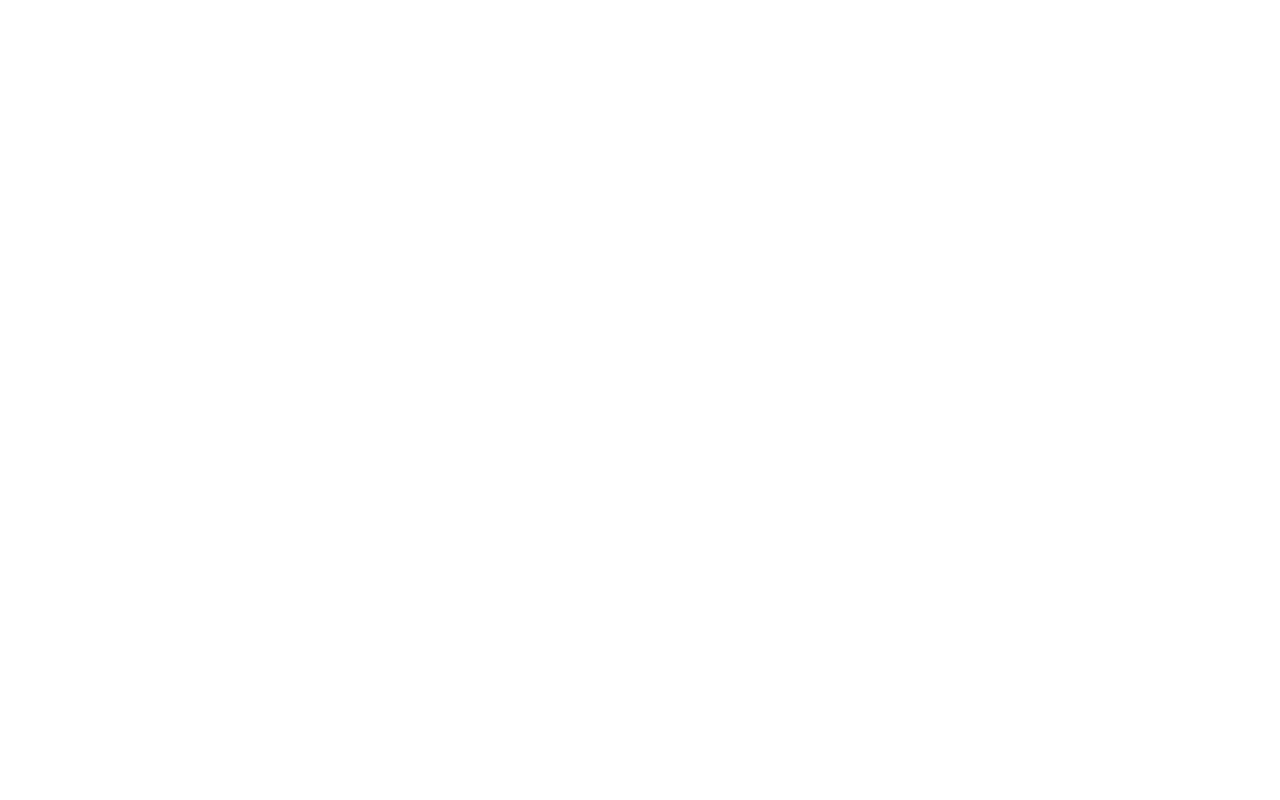
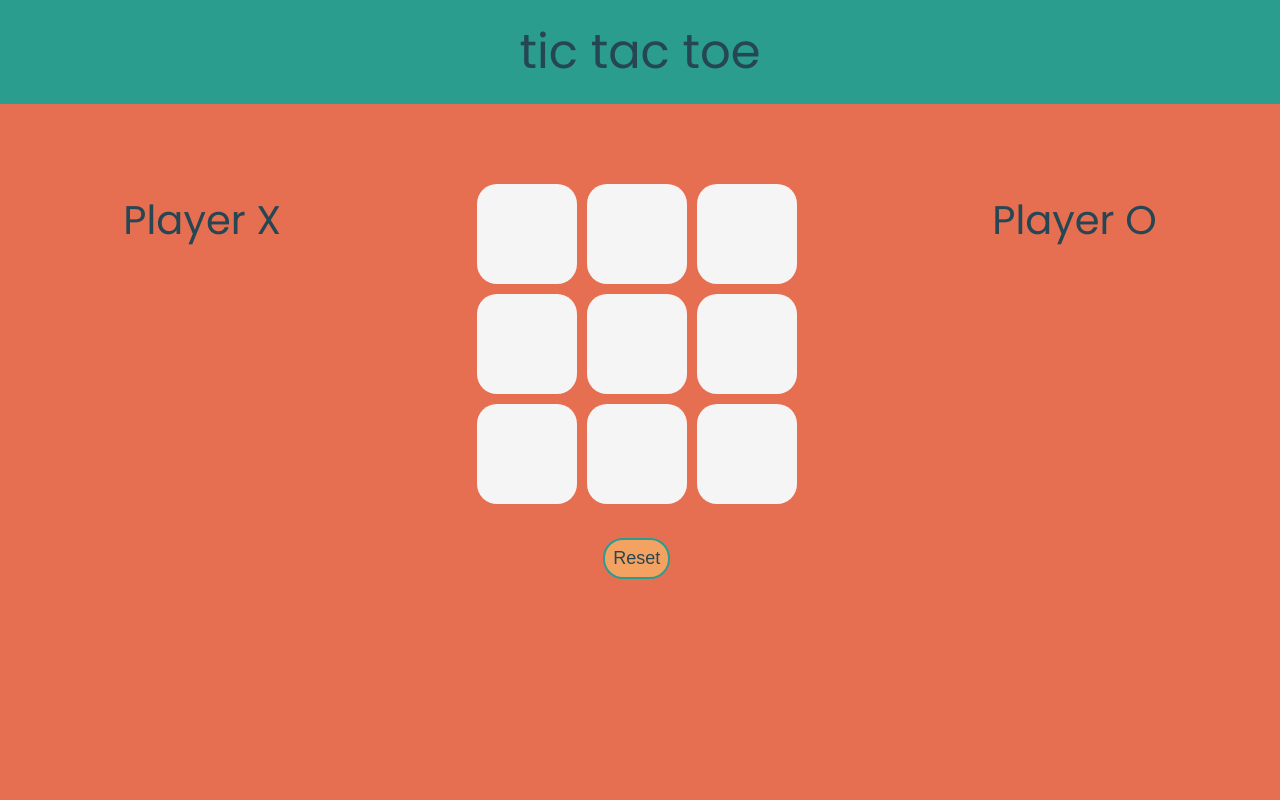
Before and after one commit to jbfink97/tic-tac-toe, a plain HTML site: page index.html in a window 1280 px wide. Drawn offline with Linux system fonts and the light colour scheme.

Commit message:
worked on finishing most of CSS

```diff
--- a/index.html
+++ b/index.html
@@ -4,9 +4,34 @@
     <meta charset="UTF-8">
     <meta http-equiv="X-UA-Compatible" content="IE=edge">
     <meta name="viewport" content="width=device-width, initial-scale=1.0">
+    <link rel="stylesheet" href="https://fonts.googleapis.com/css?family=Poppins">
+    <link rel="stylesheet" href="styles.css">
+    <script src="script.js"></script>
     <title>Tic-Tac-Toe</title>
 </head>
 <body>
-
+    <header>tic tac toe</header>
+    <main class="container">
+        <div class="playerContainer">
+            <div class="playerSide X">Player X</div>
+            <div class="scoreX"></div>
+        </div>
+        <div class="gameBoard">
+            <div class="gameSquare" data-index="0"></div>
+            <div class="gameSquare" data-index="1"></div>
+            <div class="gameSquare" data-index="2"></div>
+            <div class="gameSquare" data-index="3"></div>
+            <div class="gameSquare" data-index="4"></div>
+            <div class="gameSquare" data-index="5"></div>
+            <div class="gameSquare" data-index="6"></div>
+            <div class="gameSquare" data-index="7"></div>
+            <div class="gameSquare" data-index="8"></div>
+            <button id="reset">Reset</button>
+        </div>
+        <div class="playerContainer">
+            <div class="playerSide O">Player O</div>
+            <div class="scoreO"></div>
+        </div>
+    </main>
 </body>
 </html>
--- a/styles.css
+++ b/styles.css
@@ -1,3 +1,103 @@
-*{
+:root {
+    --darkBlue: #264653;
+    --teal: #2a9d8f;
+    --yellow: #e9c46a;
+    --orange: #f4a261;
+    --darkOrange: #e76f51;
+}
+
+body,
+html {
+    font-family: 'Poppins';
     margin: 0;
+    height: 100vh;
+    display: flex;
+    flex-direction: column;
 }
+
+header {
+    text-align: center;
+    padding: 2vh;
+    background-color: var(--teal);
+    color: var(--darkBlue);
+    font-size: 6vh;
+}
+
+main {
+    background-color: var(--darkOrange);
+}
+
+.container {
+    display: flex;
+    flex-grow: 1;
+    gap: 2rem;
+    justify-content: space-around;
+    align-content: center;
+    padding: 10vh 3vw;
+}
+
+.playerContainer {
+    display: flex;
+    flex-direction: column;
+    color: var(--darkBlue);
+    font-size: 1.5rem;
+    align-items: center;
+    flex-shrink: 10;
+}
+
+.playerSide {
+    font-size: 2.5rem;
+    border: 4p solid var(--darkOrange);
+    padding: 0.5vw;
+    border-radius: 2rem;
+}
+
+.active {
+    border: 4px solid var(--teal);
+}
+
+.gameBoard {
+    display: grid;
+    align-self: flex-start;
+    justify-content: center;
+    justify-items: center;
+    grid-template-columns: repeat(3, 1fr);
+    gap: 10px;
+}
+
+#reset {
+    font-size: large;
+    grid-column: 2;
+    margin-top: 3vh;
+    padding: 0.5rem;
+    background-color: var(--orange);
+    border-radius: 1.25rem;
+    border: 2px solid var(--teal);
+    color: var(--darkBlue);
+}
+
+#reset:hover {
+    cursor: pointer;
+    transform: scale(1.05);
+    box-shadow: 0 0 10px 2px rgba(0, 0, 0, 0.096);
+}
+
+.gameSquare {
+    min-height: 100px;
+    min-width: 100px;
+    display: flex;
+    align-items: center;
+    justify-content: center;
+    background-color: white;
+    transition-property: all;
+    transition-duration: 200ms;
+    border-radius: 20px;
+    background-color: #f5f5f5;
+}
+
+.gameSquare:hover {
+    cursor: pointer;
+    transform: scale(1.05);
+    background-color: rgb(233, 233, 233);
+    box-shadow: 0 0 10px 2px rgba(0, 0, 0, 0.096);
+}
```
